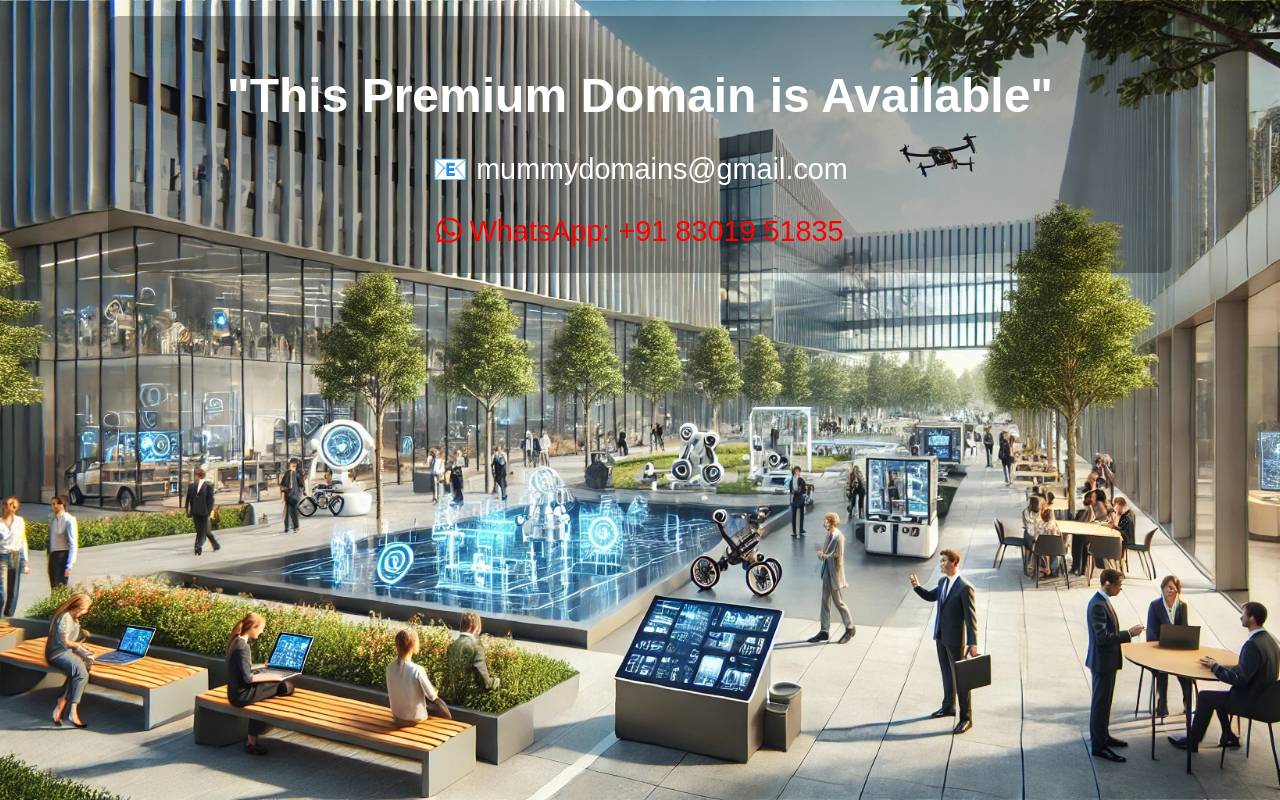
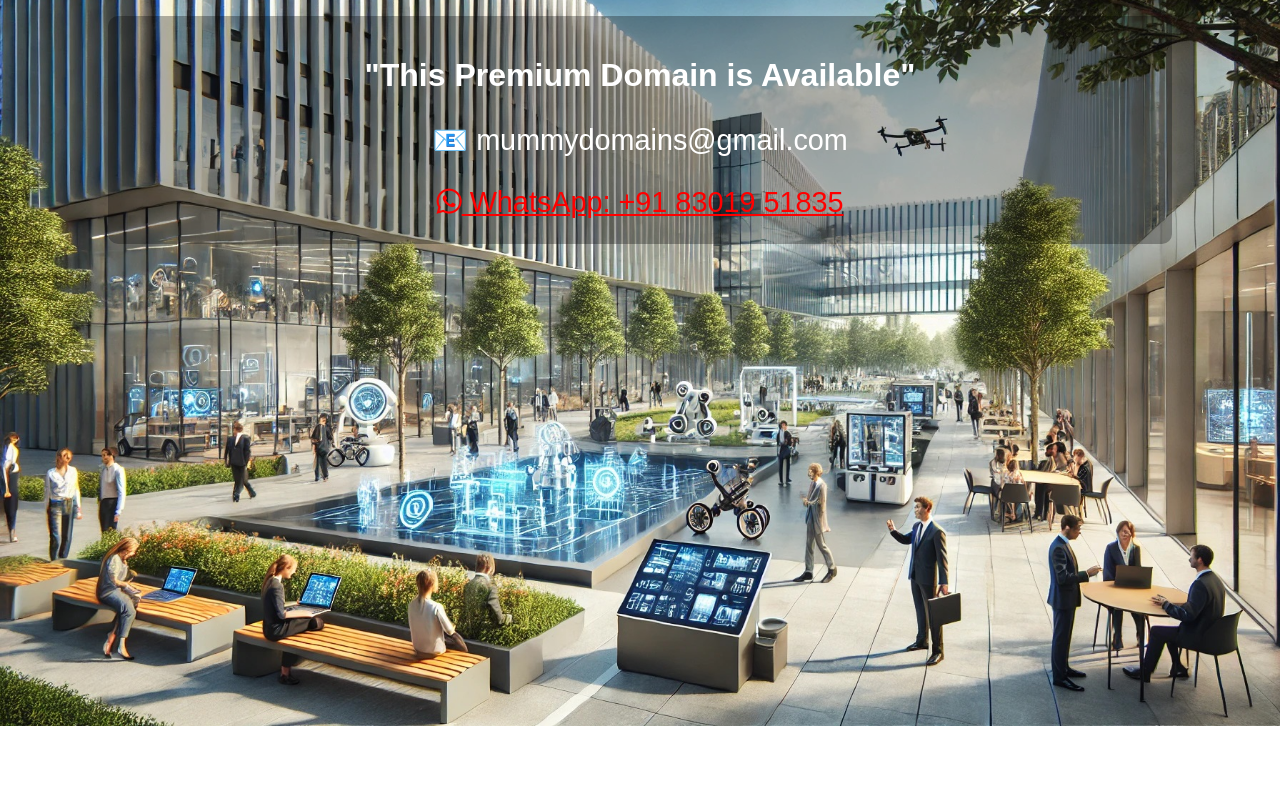
Before and after one commit to dxbmanoj/technopark, a plain HTML site: page index.html in a window 1280 px wide. Drawn offline with Linux system fonts and the light colour scheme.

Commit message:
Update index.html

```diff
--- a/index.html
+++ b/index.html
@@ -13,7 +13,7 @@
             text-align: center;
             color: white;
             background: url('Techpark.jpg') no-repeat center center/cover;
-            height: 100vh;
+            height: 90vh;
             display: flex;
             flex-direction: column;
             justify-content: center;
@@ -31,7 +31,7 @@
     text-align: center;
  }
         h1 {
-            font-size: 3em;
+            font-size: 2em;
             margin-bottom: 10px;
         }
         p {
@@ -45,7 +45,7 @@
         .whatsapp {
             color: #FF0000; /* WhatsApp Red */
             font-size: 1.0em;
-            text-decoration: none;
+            text-decoration: center;
         }
     </style>
 </head>
```
